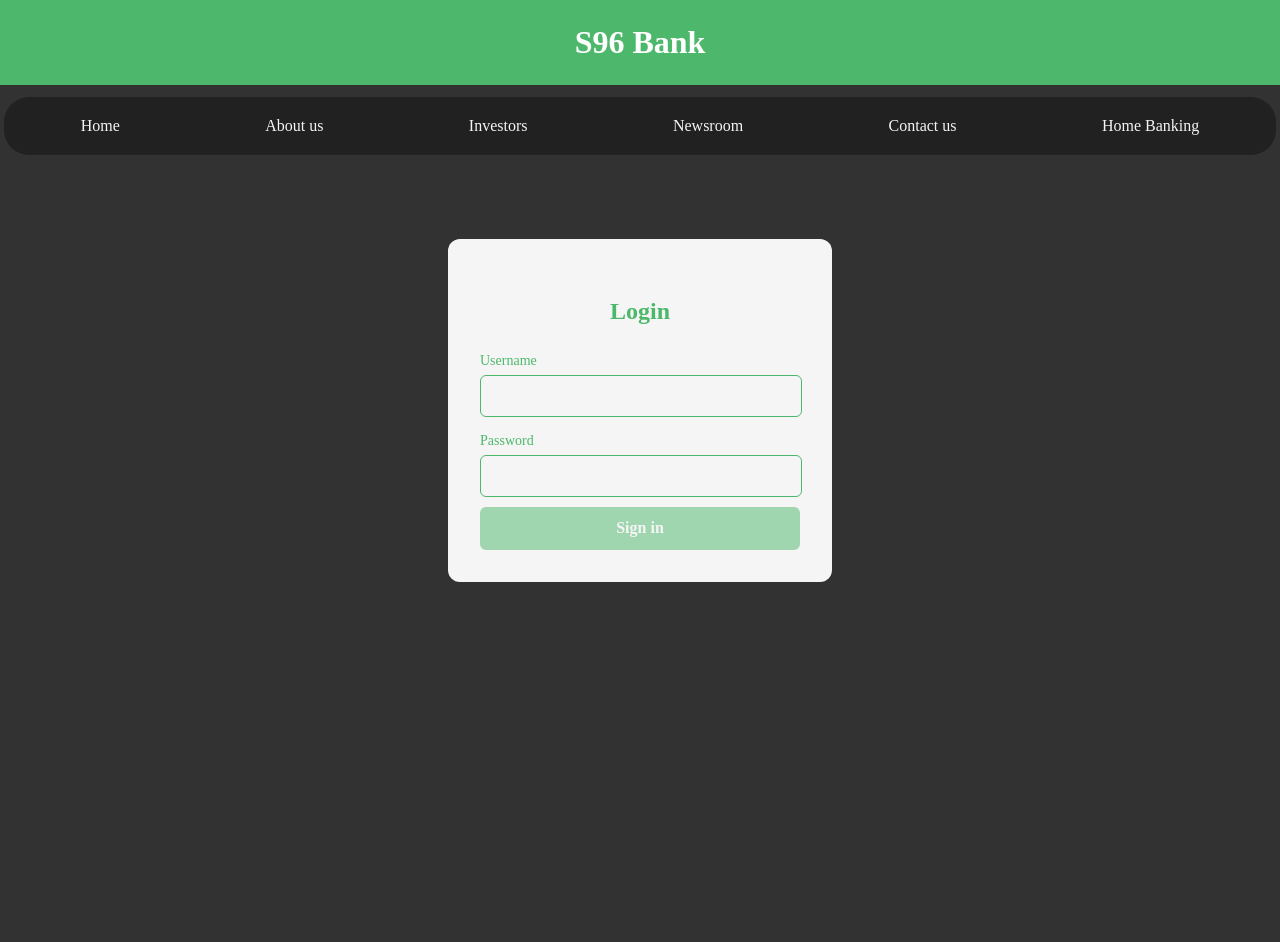
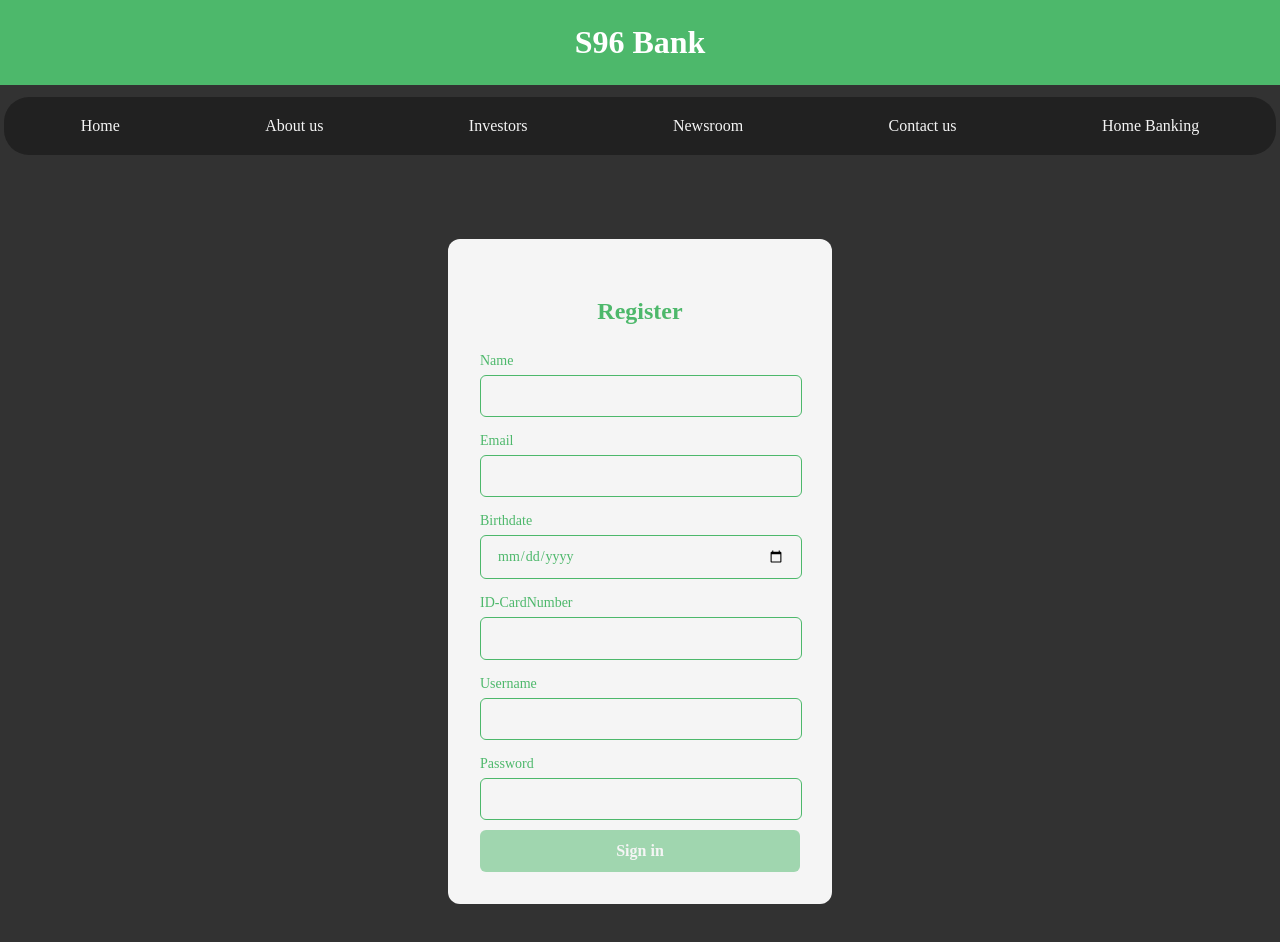
Before and after one commit to FLORES-SimonG/S96CryptoBank, a React (Vite) app in the folder front/react-intro/: page /register in a window 1280 px wide. Shown: the top 942 px of the page. Before the commit the page ends 800 px from the top, so only its background shows below. Built offline with nearby package versions, Linux system fonts and the light colour scheme.

Commit message:
Funcionalidad de Register hecha
Ahora tanto Register como Login debo conectarlas a la BBDD

```diff
--- a/front/react-intro/src/App.jsx
+++ b/front/react-intro/src/App.jsx
@@ -12,8 +12,8 @@ function App() {
     {/* <Navbar></Navbar> */}
     {/* <Home></Home> */}
     {/* <MyAppointments></MyAppointments> */}
-    {/* <Register></Register> */}
-    <Login></Login>
+    <Register></Register>
+    {/* <Login></Login> */}
 
     </>
   )
--- a/front/react-intro/src/view/Login/Login.jsx
+++ b/front/react-intro/src/view/Login/Login.jsx
@@ -1,24 +1,28 @@
-import { useState } from 'react';
-import Navbar from '../../components/Navbar/Navbar';
-import styles from './Login.module.css';
-import axios from 'axios';
-
-
+import { useState } from "react";
+import Navbar from "../../components/Navbar/Navbar";
+import styles from "./Login.module.css";
+import axios from "axios";
 
 const Login = () => {
-    const [itemsFromLogin,setItemsFromLogin] = useState({
-        username: '',
-        password: ''
+  const [itemsFromLogin, setItemsFromLogin] = useState({
+    username: "",
+    password: "",
   });
 
   console.log(itemsFromLogin);
 
-    //* Funcion MANEJADORA el cambio de los inputs
-    const handlerInputChange= (evento)=>{
-
+  //* Funcion MANEJADORA el cambio de los inputs de LOGIN
+  const handlerInputChangeFromLogin = (evento) => {
     // console.log(evento);
 
     //?OPCION 1:
+    const { name, value } = evento.target;
+    setItemsFromLogin({
+      ...itemsFromLogin,
+      [name]: value,
+    });
+
+    //?OPCION 2:
     // const {name,value} = evento.target;
     // if (name === 'username') {
     //     setItemsFromLogin({
@@ -33,54 +37,47 @@ const Login = () => {
     //         password: value
     //     })
     // }
+  };
 
-        //?OPCION 2:
-        const {name,value} = evento.target;
-        setItemsFromLogin({
-            ...itemsFromLogin,
-            [name]: value
-        })
+  //* Funcion MANEJADORA para el submit del formulario de LOGIN
+  const handleOnSubmitFromLogin = (evento) => {
+    evento.preventDefault();
+    alert("Formulario de LOGIN enviado");
+  };
 
-    }
-
-    //* Funcion MANEJADORA para el submit del formulario
-    const handleOnSubmit = (evento)=>{
-        evento.preventDefault();
-        console.log('Formulario enviado');
-        }
-
-
-
-
-
-
-
-
-    return(
+  return (
     <div>
       <Navbar></Navbar>
       <div className={styles.login}>
         <div class={styles.formContainer}>
           <p class={styles.title}>Login</p>
-                                <form class={styles.form} onSubmit={handleOnSubmit}>
+          <form class={styles.form} onSubmit={handleOnSubmitFromLogin}>
             <div class={styles.inputGroup}>
-                                        <label >Username</label>
-                                        <input type="text" value={itemsFromLogin.username}
-                                        name='username'
-                                        placeholder='' onChange={handlerInputChange}></input>
-
+              <label>Username</label>
+              <input
+                type="text"
+                value={itemsFromLogin.username}
+                name="username"
+                placeholder=""
+                onChange={handlerInputChangeFromLogin}
+              ></input>
             </div>
             <div class={styles.inputGroup}>
-                                        <label >Password</label>
-                                        <input type="password" name="password" value={itemsFromLogin.password} placeholder="" onChange={handlerInputChange}></input>
+              <label>Password</label>
+              <input
+                type="password"
+                name="password"
+                value={itemsFromLogin.password}
+                placeholder=""
+                onChange={handlerInputChangeFromLogin}
+              ></input>
             </div>
             <button class={styles.sign}>Sign in</button>
           </form>
         </div>
       </div>
     </div>
+  );
+};
 
-    )
-}
-
-export default Login;;
+export default Login;
--- a/front/react-intro/src/view/Register/Register.jsx
+++ b/front/react-intro/src/view/Register/Register.jsx
@@ -1,48 +1,151 @@
-import Navbar from '../../components/Navbar/Navbar';
-import styles from './Register.module.css';
-
+import Navbar from "../../components/Navbar/Navbar";
+import styles from "./Register.module.css";
+import axios from "axios";
+import { useState } from "react";
 
 const Register = () => {
-    const today = new Date().toISOString().split('T')[0];
-    return(
+  const today = new Date().toISOString().split("T")[0];
+  const [itemsFromRegister, setItemsFromRegister] = useState({
+    name: "",
+    email: "",
+    birthdate: "",
+    nDni: "",
+    username: "",
+    password: "",
+  });
+  console.log(itemsFromRegister);
+
+  //* Funcion MANEJADORA en el cambio de los inputs de REGISTER
+
+  //? OPCION 1:
+  const handlerInputChangeFromRegister = (evento) => {
+    const { name, value } = evento.target;
+    setItemsFromRegister({
+      ...itemsFromRegister,
+      [name]: value,
+    });
+
+    //? OPCION 2:
+    //const {name,value} = evento.target;
+    // if (name === 'name') {
+    //     setItemsFromRegister({
+    //         ...itemsFromRegister,
+    //         name: value
+    //     })
+    // }
+    // if (name === 'email') {
+    //     setItemsFromRegister({
+    //         ...itemsFromRegister,
+    //         email: value
+    //     })
+    // }
+    // if (name === 'birthdate') {
+    //     setItemsFromRegister({
+    //         ...itemsFromRegister,
+    //         birthdate: value
+    //     })
+    // }
+    // if (name === 'nDni') {
+    //     setItemsFromRegister({
+    //         ...itemsFromRegister,
+    //         nDni: value
+    //     })
+    // }
+    // if (name === 'username') {
+    //     setItemsFromRegister({
+    //         ...itemsFromRegister,
+    //         username: value
+    //     })
+    // }
+    // if (name === 'password') {
+    //     setItemsFromRegister({
+    //         ...itemsFromRegister,
+    //         password: value
+    //     })
+    // }
+  };
+
+  //* Funcion MANEJADORA para el submit del formulario de REGISTER
+
+  const handleOnSubmitFromRegister = (evento) => {
+    evento.preventDefault();
+    alert("Formulario de REGISTRO enviado");
+  };
+
+  return (
     <div>
-
       <Navbar></Navbar>
       <div className={styles.register}>
         <div class={styles.formContainer}>
           <p class={styles.title}>Register</p>
-                                <form class={styles.form}>
+          <form class={styles.form} onSubmit={handleOnSubmitFromRegister}>
             <div class={styles.inputGroup}>
               <label for="name">Name</label>
-                                        <input type="text" name="name" id="name" placeholder=""></input>
+              <input
+                type="text"
+                name="name"
+                id="name"
+                placeholder=""
+                onChange={handlerInputChangeFromRegister}
+              ></input>
             </div>
             <div class={styles.inputGroup}>
               <label for="email">Email</label>
-                                        <input type="text" name="email" id="email" placeholder=""></input>
+              <input
+                type="text"
+                name="email"
+                id="email"
+                placeholder=""
+                onChange={handlerInputChangeFromRegister}
+              ></input>
             </div>
             <div class={styles.inputGroup}>
               <label htmlFor="birthdate">Birthdate</label>
-                                        <input type="date" name="birthdate" id="birthdate" max={today} placeholder=""/>
+              <input
+                type="date"
+                name="birthdate"
+                id="birthdate"
+                max={today}
+                placeholder=""
+                onChange={handlerInputChangeFromRegister}
+              />
             </div>
             <div class={styles.inputGroup}>
               <label for="nDni">ID-CardNumber</label>
-                                        <input type="number" name="nDni" id="nDni" placeholder=""></input>
+              <input
+                type="number"
+                name="nDni"
+                id="nDni"
+                placeholder=""
+                onChange={handlerInputChangeFromRegister}
+              ></input>
             </div>
             <div class={styles.inputGroup}>
               <label for="username">Username</label>
-                                        <input type="text" name="username" id="username" placeholder=""></input>
+              <input
+                type="text"
+                name="username"
+                id="username"
+                placeholder=""
+                onChange={handlerInputChangeFromRegister}
+              ></input>
             </div>
             <div class={styles.inputGroup}>
               <label for="password">Password</label>
-                                        <input type="password" name="password" id="password" placeholder=""></input>
+              <input
+                type="password"
+                name="password"
+                id="password"
+                placeholder=""
+                onChange={handlerInputChangeFromRegister}
+              ></input>
             </div>
             <button class={styles.sign}>Sign in</button>
           </form>
         </div>
       </div>
     </div>
+  );
+};
 
-    )
-}
-
-export default Register;;
+export default Register;
```
Lines whose indentation alone changed are shown as unchanged.
